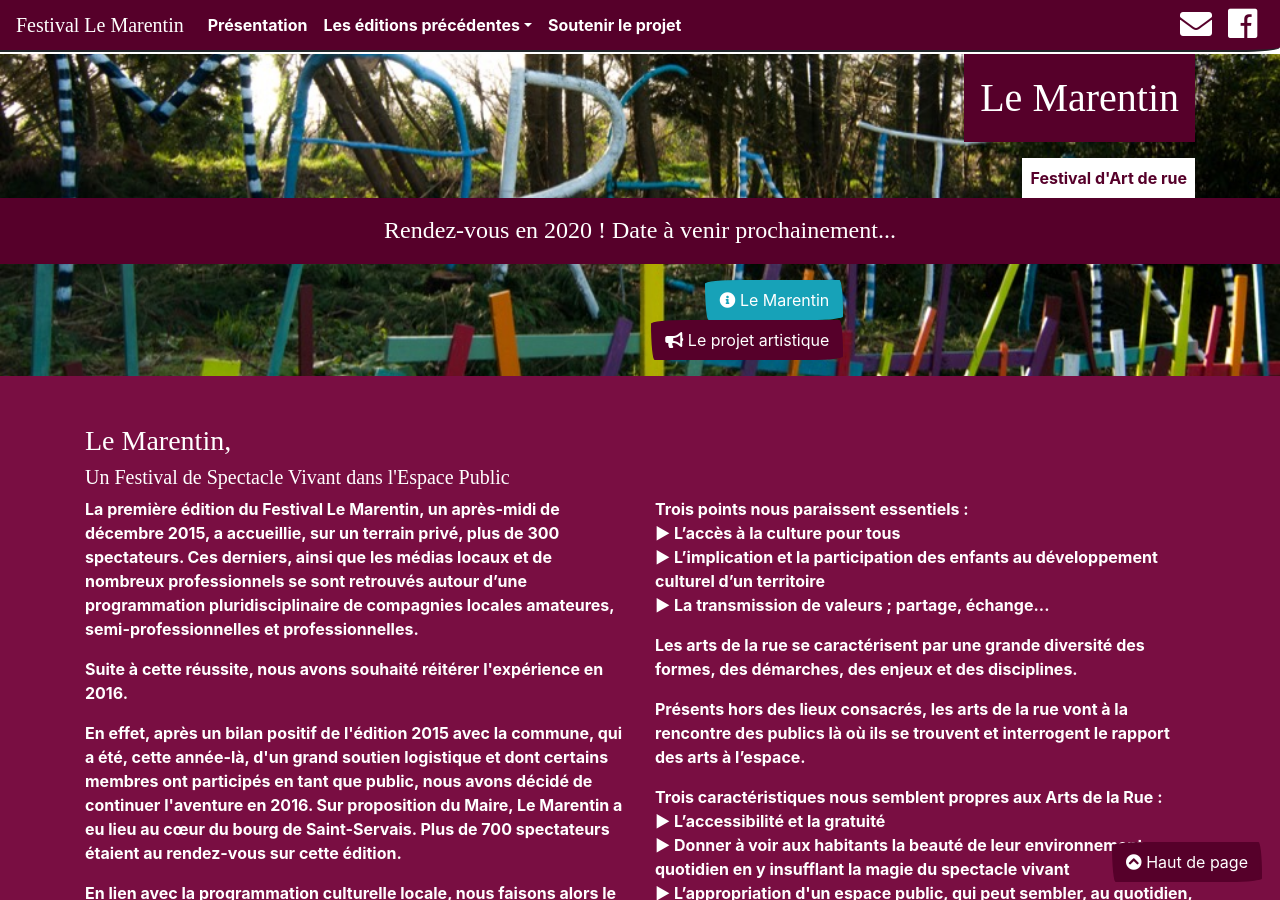
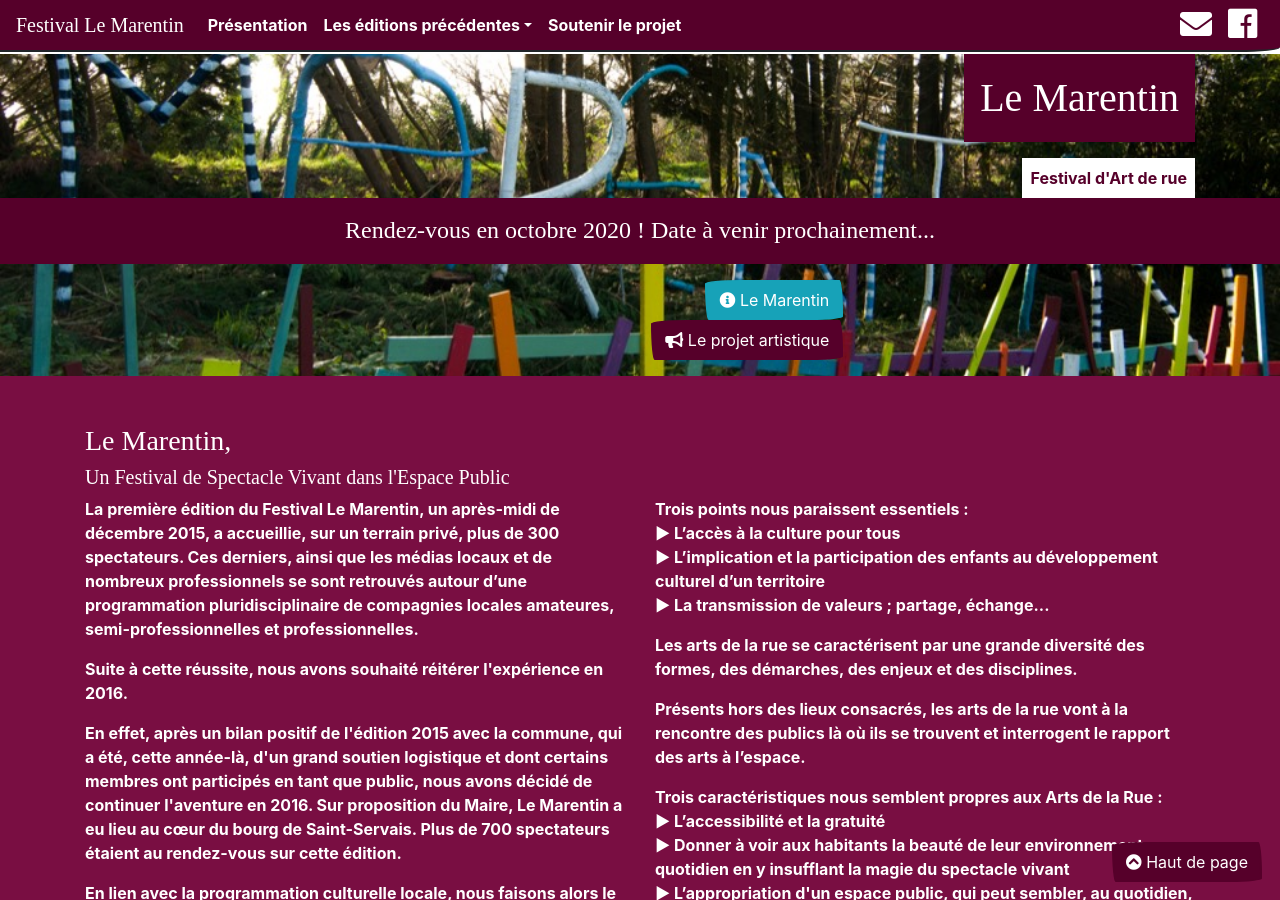
Before and after one commit to tibodut/marentin, a Jekyll site: the page built from index.html, in a window 1280 px wide and 900 px high. Built offline with Jekyll 4.4.1, drawn with Linux system fonts in a browser that asks for light colours; nearby versions of some CDN libraries; some web fonts are replaced.

Commit message:
Update index.html

```diff
--- a/index.html
+++ b/index.html
@@ -11,7 +11,7 @@
 
     </div>
 
- <div class="text-center"><h4 class="mt-auto mb-3 p-3 bg-primary text-light">Rendez-vous en 2020 ! Date à venir prochainement...</h4>
+ <div class="text-center"><h4 class="mt-auto mb-3 p-3 bg-primary text-light">Rendez-vous en octobre 2020 ! Date à venir prochainement...</h4>
 </div>
 
           <div class="row">
```
